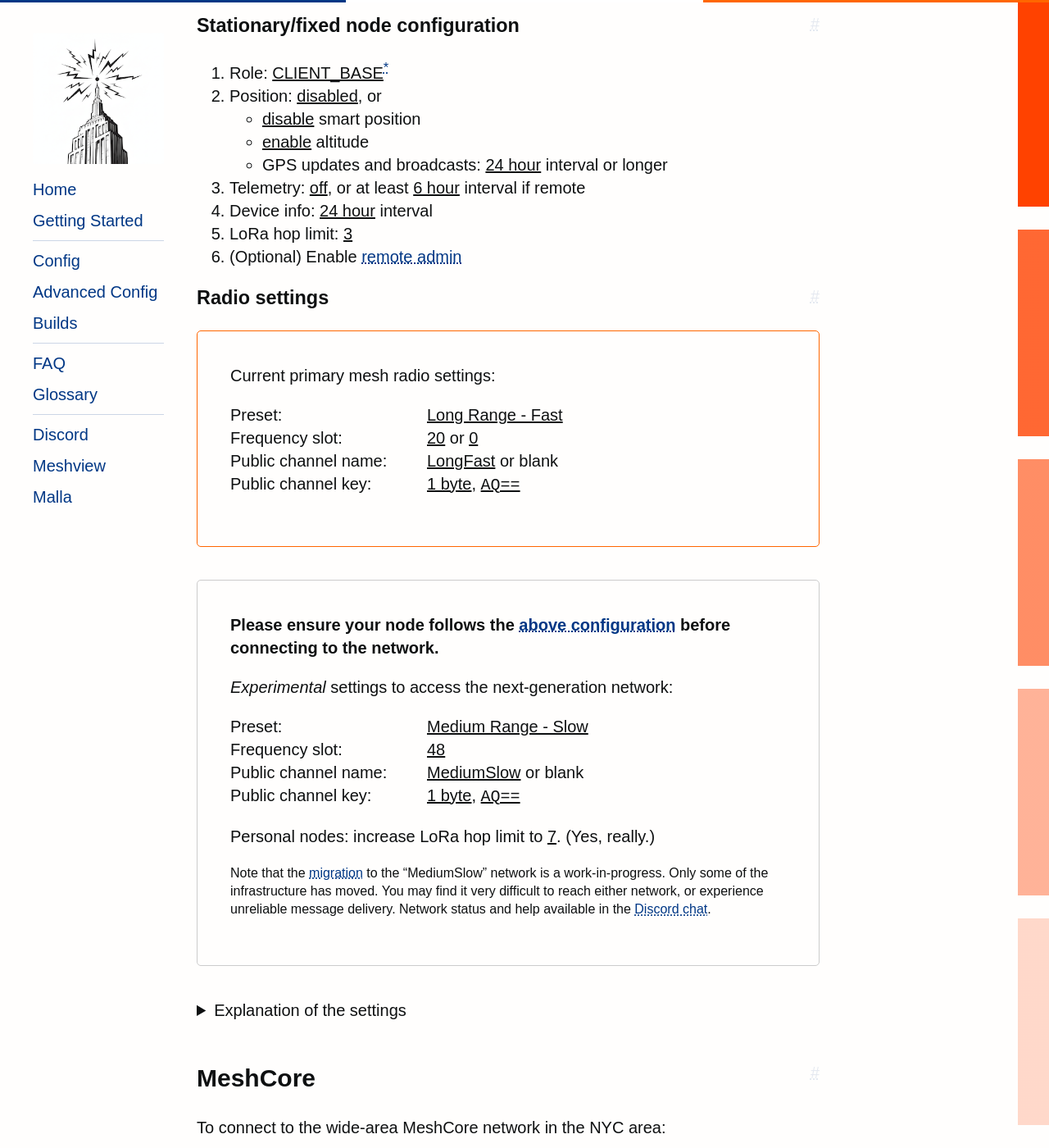
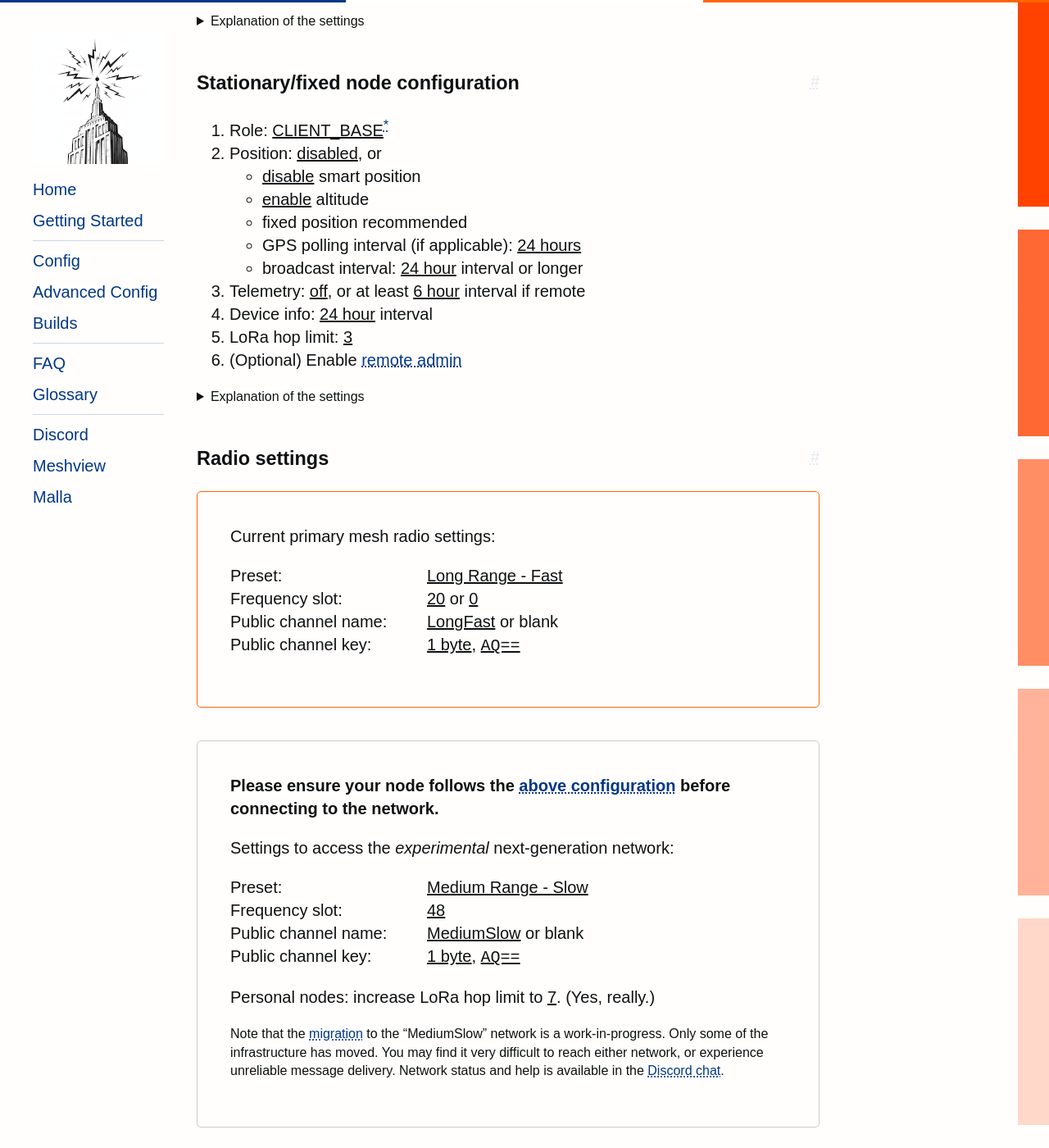
Before and after one commit to MeshNY/meshny.github.io, a Jekyll site: the page built from docs/getting-started.md, in a window 1280 px wide and 1400 px high, scrolled down 922 px. Shown: the whole window at 82% size. Built offline with Jekyll 4.4.1, drawn with Linux system fonts in a browser that asks for light colours; some web fonts are replaced.

Commit message:
Add explanations for the particular values

```diff
--- a/docs/getting-started.md
+++ b/docs/getting-started.md
@@ -33,17 +33,40 @@
 4. Device info: <u>18 hour</u> interval or longer
 5. LoRa <span class="js-konami" data-alt="bunny">hop</span> limit: <u>5</u>
 
+<details class="small">
+  <summary>Explanation of the settings</summary>
+  <p><code>CLIENT_MUTE</code> is the preferred starting point for mobile nodes because it avoids unexpected relay behavior in an infrastructure-based mesh. Personal or mobile nodes often experience worse SNRs than fixed nodes, which causes them to relay first and potentially stop a better-placed node from relaying. It’s also important if you have two nodes in close proximity, avoiding the <a href="https://nyme.sh/faq/#what-role-do-i-chose">“false ack”</a> problem that can hide connection issues.</p>
+  <p>Smart position is preferred because it reduces the broadcasts if position hasn’t changed. However, it has trouble with altitude so it’s best to disable this—altitude is usually not helpful for mobile nodes. Generally, position doesn’t need to be sent more frequently than 30 minutes.</p>
+  <p>Telemetry is disabled because we don’t need to know your battery level or channel utilization on a regular basis. Neither are meaningful to the rest of the mesh.</p>
+  <p>Reducing automatic device info broadcasts avoids the throttling that inhibits the request user info features, and it makes room for more useful packets generally. Also, nodes have the ability to send node info on-demand if the operator needs to advertise their info.</p>
+  <p>Personal nodes usually need more <span class="js-konami" data-alt="bunnies">hops</span> to work through the infill to get to and from the network backbone. On the next-gen MediumSlow network (see below) this changes to the maximum of <em>7</em> because the network adopts <a href="/nymesh-2/">packet-level resliency</a> instead of link-level, and needs the additional <span class="js-konami" data-alt="bunnies">hops</span> to allow for retries.</p>
+</details>
+<br>
+
 ### Stationary/fixed node configuration
 
 1. Role: <u>CLIENT_BASE</u><sup><a href="/faq#what-role-do-i-chose">*</a></sup>
 2. Position: <u>disabled</u>, or
     - <u>disable</u> smart position
     - <u>enable</u> altitude
-    - GPS updates and broadcasts: <u>24 hour</u> interval or longer
+    - fixed position recommended
+    - GPS polling interval (if applicable): <u>24 hours</u>
+    - broadcast interval: <u>24 hour</u> interval or longer
 3. Telemetry: <u>off</u>, or at least <u>6 hour</u> interval if remote
 4. Device info: <u>24 hour</u> interval
 5. LoRa <span class="js-konami" data-alt="bunny">hop</span> limit: <u>3</u>
 6. (Optional) Enable <a href="https://meshtastic.org/docs/configuration/remote-admin/">remote admin</a>
+
+<details class="small">
+  <summary>Explanation of the settings</summary>
+  <p><code>CLIENT_BASE</code> helps differentiate the fixed nodes from mobile nodes. It also enables handy infrastructure behaviors through favoriting adjacent routers and personal nodes, features that work best when the node is in a static position.</p>
+  <p>Altitude is useful for line-of-sight estimates. But smart position has trouble with altitude if it changes due to GPS variation and can spam position unnecessarily. 24 hours is sufficient to stay on the map.</p>
+  <p>Fixed position is recommended even if there is GPS present. The GPS is still useful for keeping the node's clock accurate, but it can cause unexpected position variations due to errant GPS signal reception.</p>
+  <p>Telemetry broadcasts on a local node are unnecessary. If the node is remote, 6 hours or longer is sufficient to know its health.</p>
+  <p><span class="js-konami" data-alt="Bunny">Hop</span> limit: fixed nodes should focus on advertising to their immediate vicinity. They also should be within direct or single-<span class="js-konami" data-alt="bunny">hop</span> range of infrastructure, and don’t need as many <span class="js-konami" data-alt="bunnies">hops</span> to reach through the infill — they <em>are</em> the infill.</p>
+</details>
+<br />
+
 
 ### Radio settings
 
@@ -63,7 +86,7 @@
 
 <div class="callout" id="mediumslow">
   <p><strong>Please ensure your node follows the <a href="#personalhandheldmobile-node-configuration">above configuration</a> before connecting to the network.</strong></p>
-  <p><em>Experimental</em> settings to access the next-generation network:</p>
+  <p>Settings to access the <em>experimental</em> next-generation network:</p>
   <dl>
     <dt>Preset</dt>
     <dd><u>Medium Range - Slow</u></dd>
@@ -78,13 +101,13 @@
     Personal nodes: increase LoRa <span class="js-konami" data-alt="bunny">hop</span> limit to <u>7</u>. (Yes, really.)
   </p>
   <p class="small">
-    Note that the <a href="/preset-testing">migration</a> to the “MediumSlow” network is a work-in-progress. Only some of the infrastructure has moved. You may find it very difficult to reach either network, or experience unreliable message delivery. Network status and help available in the <a href="https://discord.nyme.sh">Discord chat</a>.
+    Note that the <a href="/preset-testing/">migration</a> to the “MediumSlow” network is a work-in-progress. Only some of the infrastructure has moved. You may find it very difficult to reach either network, or experience unreliable message delivery. Network status and help is available in the <a href="https://discord.nyme.sh">Discord chat</a>.
   </p>
 </div>
 
 <details>
   <summary>Explanation of the settings</summary>
-  <p>The above settings are necessary to keep the network in a high-performing state. The Meshtastic default settings are oriented toward small-scale meshes that require frequent background packets to be effective. However, on large meshes these defaults are unnecessary and quickly create congestion that reduces the utility of the network for everyone. Reducing this extraneous background traffic as much as possible is essential for preserving the usefulness of the mesh.</p>
+  <p>The above settings are necessary to keep the network in a high-performing state. The Meshtastic default settings are oriented toward small-scale meshes that require frequent background packets to be effective. However, on large meshes these defaults are unnecessary and quickly create congestion that compromises the utility of the network for everyone. Reducing this extraneous background traffic as much as possible is essential for preserving the usefulness of the mesh.</p>
 </details>
 
 <br>
```
Also changed, not shown: docs/preset-testing.md (+1 -1 lines).
